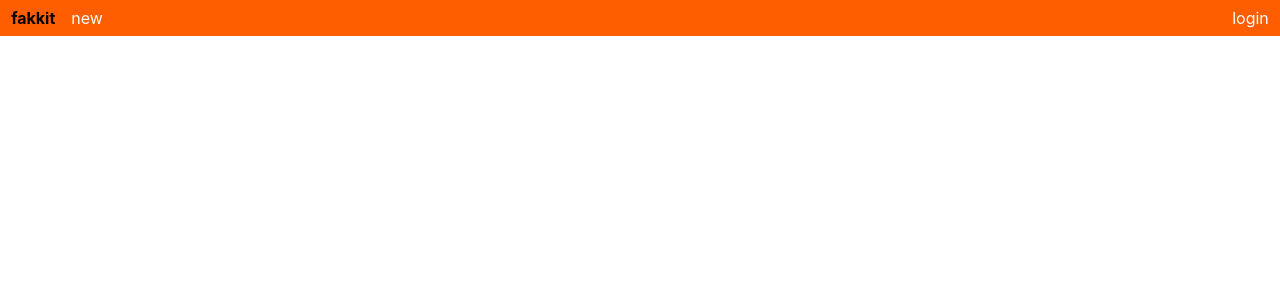
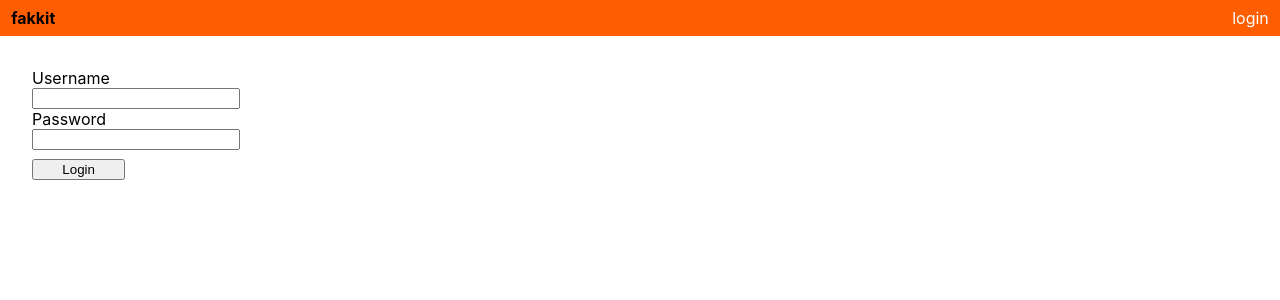
Before and after one commit to aaronparres/fakkit, a React (Create React App) app in the folder frontend/: page /login in a window 1280 px wide. Shown: the top 300 px of the page. Built offline with nearby package versions, Linux system fonts and the light colour scheme.

Commit message:
Complete login form + login path + upArrow design

```diff
--- a/frontend/src/App.js
+++ b/frontend/src/App.js
@@ -5,6 +5,7 @@ import './App.css';
 import Header from './components/Header';
 import LinkList from './components/LinkList';
 import NewLink from './components/NewLink';
+import LoginForm from './components/LoginForm';
 
 import Context from './Context';
 
@@ -30,6 +31,7 @@ class App extends Component {
             <Header />
             <Route path="/" exact component={LinkList} />
             <Route path="/new" component={NewLink} />
+            <Route path="/login" component={LoginForm} />
           </div>
         </Router>
       </Context.Provider>
--- a/frontend/src/components/Header.js
+++ b/frontend/src/components/Header.js
@@ -5,27 +5,30 @@ import Context from '../Context';
 
 export default class Header extends Component {
 
-  onLoginLogout = (e) => {
+  onLogout = (e) => {
     e.preventDefault(); //Prevent reload from <a> element
-    if (this.context.user) {
-      this.context.doLogin(null);
-    } else {
-      this.context.doLogin("Chico Malo");
-    }
+    this.context.doLogin(null);
   }
 
   render() {
+    let newLink;
+    let loginLogout;
+    if (this.context.user) {
+      loginLogout = <a href="." onClick={this.onLogout}>logout</a>;
+      newLink = <Link to="/new">new</Link>;
+    } else {
+      loginLogout = <Link to="/login">login</Link>
+    }
+
     return (
       <div className="header">
         <div className="left">
           <span className="logo">fakkit</span>
-          <Link to="/new">new</Link>
+          {newLink}
         </div>
         <div className="right">
           <span className="username">{this.context.user}</span>
-          <a href="." onClick={this.onLoginLogout}>
-            {this.context.user ? "logout" : "login"}
-          </a>
+          {loginLogout}
         </div>
       </div>
     )
--- a/frontend/src/components/Link.css
+++ b/frontend/src/components/Link.css
@@ -17,3 +17,11 @@
     color: gray;
     font-size: 85%;
 }
+
+.link .upArrow{
+    height: 10px;
+    width: 10px;
+    margin: 6px .3em 0 0;
+    background-color: grey;
+    clip-path: polygon(50% 0%, 0% 100%, 100% 100%);
+}
--- a/frontend/src/components/Link.js
+++ b/frontend/src/components/Link.js
@@ -9,7 +9,7 @@ export default class Link extends Component {
         let upVote = null;
 
         if (this.context.user) {
-            upVote = "up";
+            upVote = <div className="upArrow"></div>;
         }
 
         return (
--- /dev/null
+++ b/frontend/src/components/LoginForm.css
@@ -0,0 +1,22 @@
+.login{
+    padding: 2em;
+}
+
+.login form{
+    display: flex;
+    flex-direction: column;
+}
+
+.login form input{
+    width: 15em;
+}
+
+.login form button{
+    margin-top: .7em;
+    width: 7em;
+}
+
+.login .error {
+    padding-bottom: .5em;
+    color: red;
+}
--- /dev/null
+++ b/frontend/src/components/LoginForm.js
@@ -0,0 +1,73 @@
+import React, { Component } from 'react'
+import './LoginForm.css';
+import Context from '../Context';
+import Axios from 'axios';
+
+export default class LoginForm extends Component {
+    constructor() {
+        super();
+        this.state = {
+            status: "login correct",
+            username: "",
+            password: ""
+        };
+    }
+
+    onChangeUsername = (e) => {
+        this.setState({ username: e.target.value });
+    }
+
+    onChangePassword = (e) => {
+        this.setState({ password: e.target.value });
+    }
+
+    onSubmit = (e) => {
+        e.preventDefault();
+        /*
+
+        Check for the password is correct... mmm
+        This is not the way t do this, WE ARE CHECKING THE PASSWORD
+        THE PASSWORD IN THE CLIENT!!
+
+        */
+
+        Axios.get(`http://localhost:4000/users/${this.state.username}`)
+            .then(response => {
+                const userObj = response.data;
+                if (userObj.password === this.state.password) {
+                    this.context.doLogin(this.state.username);
+                    this.props.history.replace("/");
+                } else {
+                    //TODO: Show error
+                    this.setState({ status: "password is not correct", password: "" });
+                }
+            })
+            .catch(err => {
+                //TODO: Show error
+                this.setState({ status: "username or password doesn't exist", password: "", username: ""});
+            });
+
+
+    }
+
+    render() {
+        let { username, password, status } = this.state;
+        let errorMessage;
+        if (status != "login error" && status !="login correct") {
+            errorMessage = <div className="error">{status}</div>
+        }
+        return (
+            <div className="login">
+                {errorMessage}
+                <form onSubmit={this.onSubmit}>
+                    <label>Username</label>
+                    <input type="text" value={username} onChange={this.onChangeUsername} />
+                    <label>Password</label>
+                    <input type="password" value={password} onChange={this.onChangePassword} />
+                    <button type="submit">Login</button>
+                </form>
+            </div>
+        );
+    }
+}
+LoginForm.contextType = Context;
```
Also changed, not shown: 1 other file (tests, documents, lock files or other folders).
